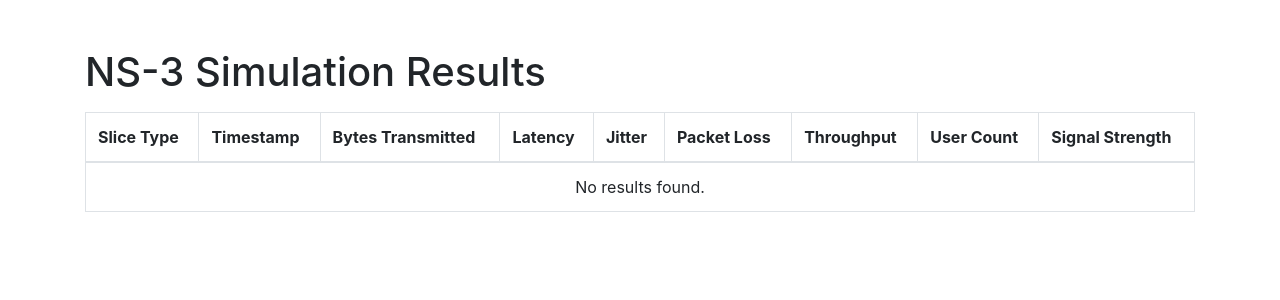
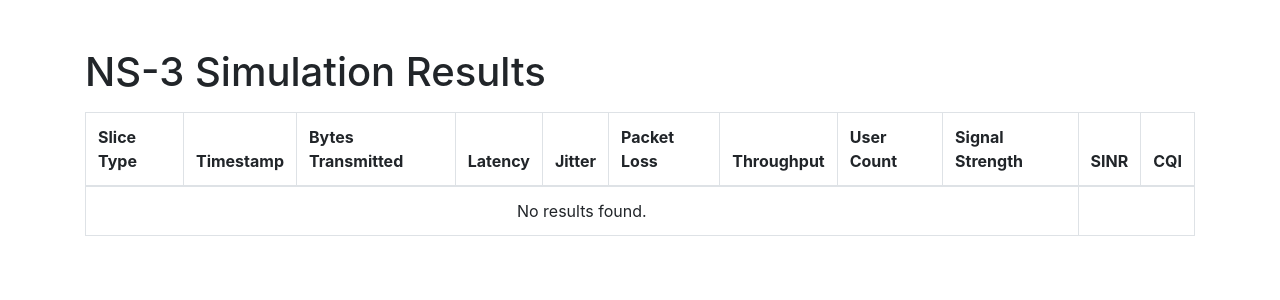
Before and after one commit to Anknoit/5g-network-slicing, a Django app: page /simulator in a window 1280 px wide. Shown: the top 300 px of the page. Run offline with Django 5.2, Linux system fonts and the light colour scheme; data that the repository does not hold is empty; some libraries are stand-ins or nearby versions.

Commit message:
sinr, cqi for parameters

```diff
--- a/NWSlice/slice_simulator/models.py
+++ b/NWSlice/slice_simulator/models.py
@@ -20,6 +20,10 @@
 
     signal_strength = models.FloatField(default=0)
 
+    sinr = models.FloatField(default=0)
+
+    cqi = models.FloatField(default=0)
+
 
     def __str__(self):
 
--- a/NWSlice/slice_simulator/views.py
+++ b/NWSlice/slice_simulator/views.py
@@ -37,7 +37,7 @@
     output_csv_path = "/home/ankit/ns-allinone-3.44/ns-3.44/5g_slicing_results.csv"
 
     # Read the output CSV
-    df = pd.read_csv(output_csv_path, names=["slice_type", "timestamp", "bytes_transmitted", "latency","jitter","packet_loss","throughput","user_count","signal_strength"])
+    df = pd.read_csv(output_csv_path, names=["slice_type", "timestamp", "bytes_transmitted", "latency","jitter","packet_loss","throughput","user_count","signal_strength", "sinr", "cqi"])
     print("Data Reading Complete")
 
     # Store results in DB
@@ -61,7 +61,12 @@
 
             user_count=row["user_count"],
 
-            signal_strength=row["signal_strength"]
+            signal_strength=row["signal_strength"],
+
+            sinr=row["sinr"],
+
+            cqi=row["cqi"],
+
 
         )
 
--- a/NWSlice/templates/slicing_simulator/results.html
+++ b/NWSlice/templates/slicing_simulator/results.html
@@ -21,6 +21,9 @@
                     <th>Throughput</th>
                     <th>User Count</th>
                     <th>Signal Strength</th>
+                    <th>SINR</th>
+                    <th>CQI</th>
+
                 </tr>
             </thead>
             <tbody>
@@ -35,6 +38,9 @@
                     <td>{{ result.throughput }}</td>
                     <td>{{ result.user_count }}</td>
                     <td>{{ result.signal_strength }}</td>
+                    <td>{{ result.sinr }}</td>
+                    <td>{{ result.cqi }}</td>
+
                 </tr>
                 {% empty %}
                 <tr>
```
Also changed, not shown: NWSlice/slice_simulator/migrations/0003_simulationresult_cqi_simulationresult_sinr.py (added).
